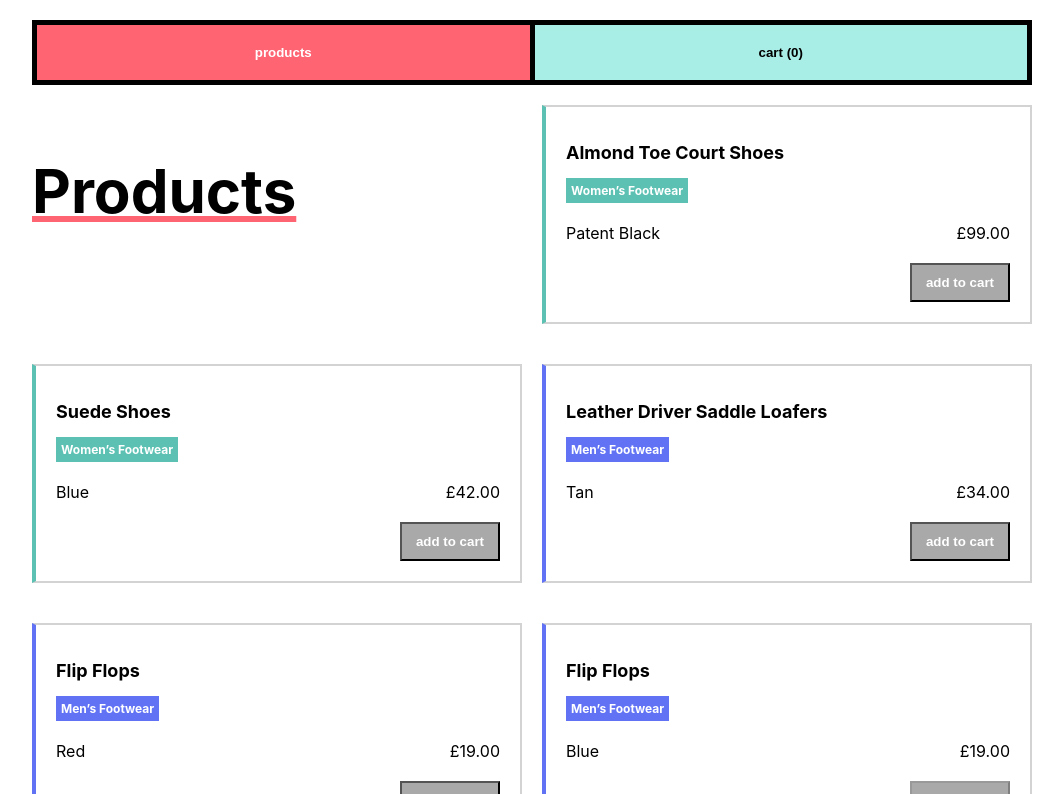
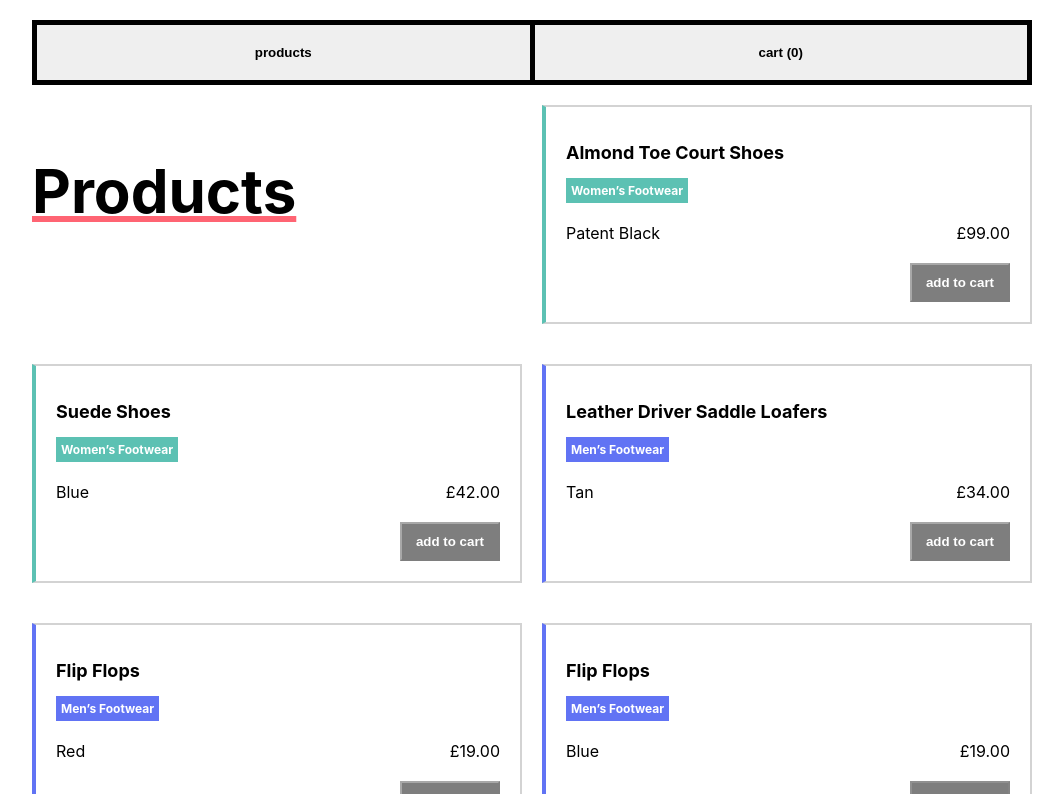
Before and after one commit to tyreer/store-exercise, a React (Create React App) app: page / in a window 1280 px wide. Shown: the top 794 px of the page, without its empty margins (108-1171 px from the left). Built offline with nearby package versions, Linux system fonts and the light colour scheme.

Commit message:
adjust hover animations on product card. prevent on narrow views

```diff
--- a/src/Nav/Nav.js
+++ b/src/Nav/Nav.js
@@ -12,18 +12,26 @@ const NavButton = styled.button`
   flex: 1;
   padding: ${({ theme }) => theme.gutter};
   cursor: pointer;
-  background: ${({ theme }) => theme.themeGreen};
   font-weight: bold;
-
-  &:first-of-type {
-    border-right: none;
-    background: ${({ theme }) => theme.themePink};
-    color: white;
-    font-weight: bold;
-  }
+  transition: background-color 0.1s ease-in, color 0.1s ease-in;
 
   @media (${props => props.theme.wideMedia}) {
     margin-bottom: ${({ theme }) => theme.gutter};
+    &:hover {
+      background-color: ${({ theme }) => theme.themeGreen};
+    }
+  }
+
+  &:first-of-type {
+    font-weight: bold;
+
+    @media (${props => props.theme.wideMedia}) {
+      border-right: none;
+      &:hover {
+        background-color: ${({ theme }) => theme.themePink};
+        color: white;
+      }
+    }
   }
 `;
 
--- a/src/ProductCard/ProductCard.js
+++ b/src/ProductCard/ProductCard.js
@@ -15,6 +15,15 @@ const ProductCardStyles = styled.div`
   margin-bottom: ${({ theme }) => theme.gutter};
   border-left: 4px solid ${props => mapColor(props.category, props.theme)};
 
+  @media (${props => props.theme.wideMedia}) {
+    &:hover {
+      button {
+        transform: translateX(2px) scale(1.02);
+        opacity: 0.75;
+      }
+    }
+  }
+
   h2 {
     font-size: 1.8rem;
   }
@@ -26,11 +35,13 @@ const ProductCardStyles = styled.div`
   }
 
   button {
+    transition: transform 0.1s, opacity 0.1s;
+    opacity: 0.5;
     width: ${({ theme }) => theme.buttonWidth};
     padding: 1rem;
     margin-left: auto;
     display: block;
-    background: darkgray;
+    background: black;
     font-weight: bold;
     color: white;
     cursor: pointer;
```
